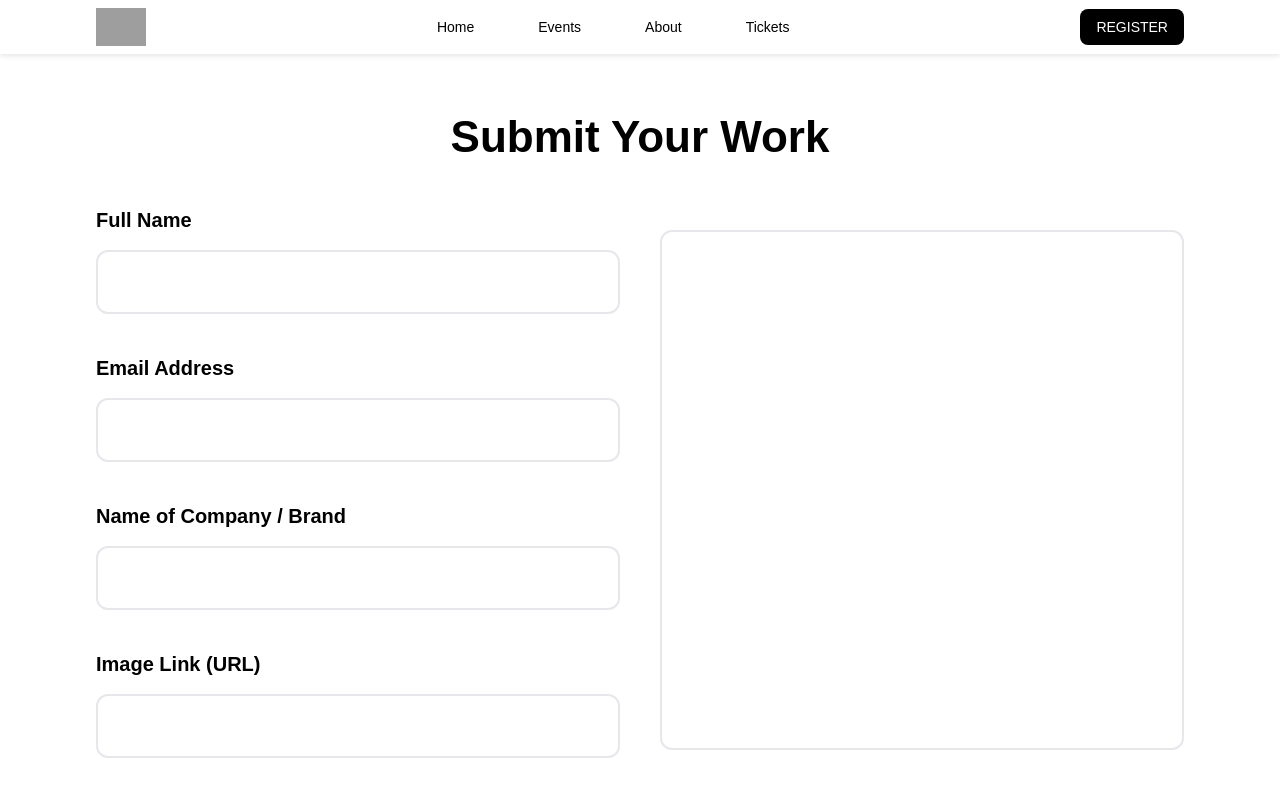
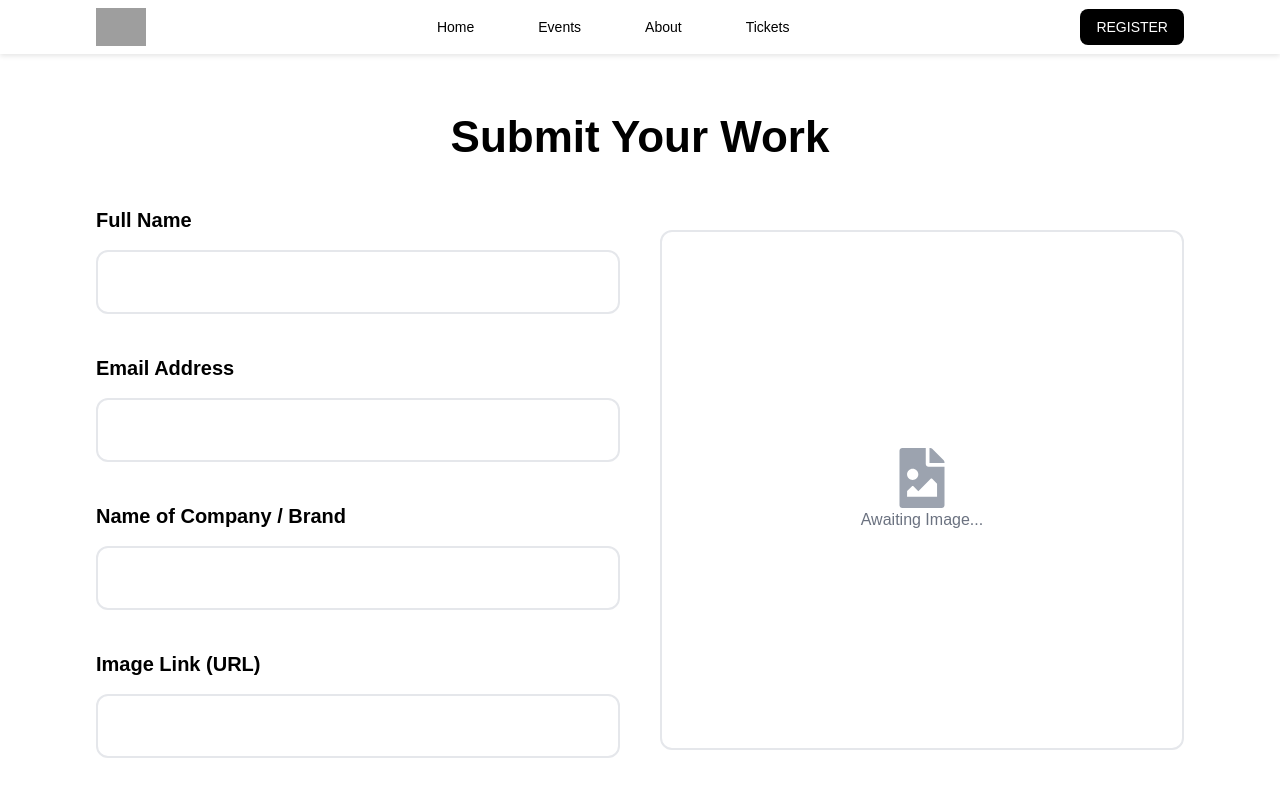
Before and after one commit to kayode-victor/anmc-nft, a Next.js app: page /submit-work in a window 1280 px wide. Shown: the top 796 px of the page. Built offline with nearby package versions, Linux system fonts and the light colour scheme; grey boxes are pictures that could not be loaded; a web font is replaced by a local one.

Commit message:
ba commit

```diff
--- a/src/app/layout.js
+++ b/src/app/layout.js
@@ -10,7 +10,7 @@ const firaSansCondensed = Fira_Sans_Condensed({
 });
 
 export const metadata = {
-  title: "ANMC | Africa NFT  & Metaverse Conference",
+  title: "ANMC | Africa NFT Metaverse Conference",
   description:
     "Unlocking Africa's Digital Future : showcasing Creativity. Made by Africa. For Africa",
   keywords: [
--- a/src/components/Banner.js
+++ b/src/components/Banner.js
@@ -32,7 +32,7 @@ const Banner = () => {
           <div className="flex flex-col">
             <p className="text-[72px] md:text-[150px] font-bold">TICKETS</p>
             <p className="relative text-[20px] md:text-[32px] font-bold">
-              NFT & Metaverse Conference
+              NFT Metaverse Conference
             </p>
           </div>
 
--- a/src/components/Hero.js
+++ b/src/components/Hero.js
@@ -68,7 +68,7 @@ const Hero = () => {
           <div className="flex flex-col">
             <p className="text-[72px] md:text-[100px] font-bold mb-2">Africa</p>
             <p className="relative text-[32px] md:text-[40px] font-bold bottom-10">
-              NFT & Metaverse Conference
+              NFT Metaverse Conference
             </p>
           </div>
           <p className="flex relative bottom-6 flex-col text-[20px] gap-0 mb-4">
--- a/src/components/Submitform.js
+++ b/src/components/Submitform.js
@@ -6,6 +6,7 @@ import { ToastContainer, toast } from "react-toastify";
 import "react-toastify/dist/ReactToastify.css";
 import { motion } from "framer-motion";
 import Image from "next/image";
+import { FaFileImage } from "react-icons/fa";
 
 async function addDataToFireStore(name, email, company, imageLink) {
   try {
@@ -183,17 +184,22 @@ const SubmitWorkForm = () => {
                   />
                 </div>
               </div>
-              {/* Display uploaded images */}
-              <div className="mt-4 border-2 rounded-xl h-[520px] w-full md:w-1/2">
-                {imageLink && (
-                  <div className="h-full w-full  p-4 overflow-hidden">
+              {/* Improved Image Viewer */}
+              <div className="mt-4 border-2 rounded-xl md:h-[520px] w-full md:w-1/2 flex items-center justify-center">
+                {imageLink ? (
+                  <div className="h-full w-full p-4 overflow-hidden">
                     <Image
                       src={imageLink}
                       alt="Uploaded Image"
-                      width={520} // Adjust as needed
+                      width={520}
                       height={520}
                       className="object-cover object-center rounded-lg !h-full !w-full"
                     />
+                  </div>
+                ) : (
+                  <div className="flex flex-col items-center justify-center">
+                    <FaFileImage className="text-6xl text-gray-400" />
+                    <p className="text-gray-500">Awaiting Image...</p>
                   </div>
                 )}
               </div>
```
